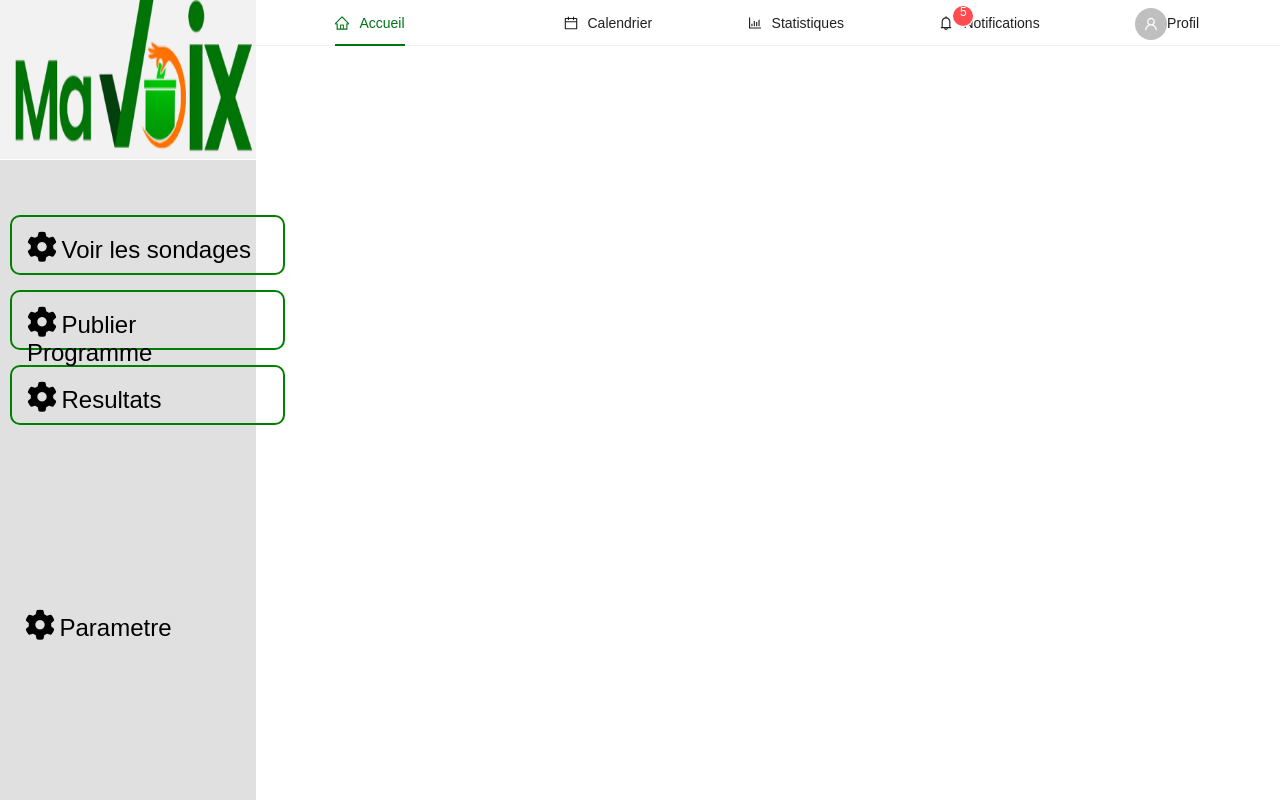
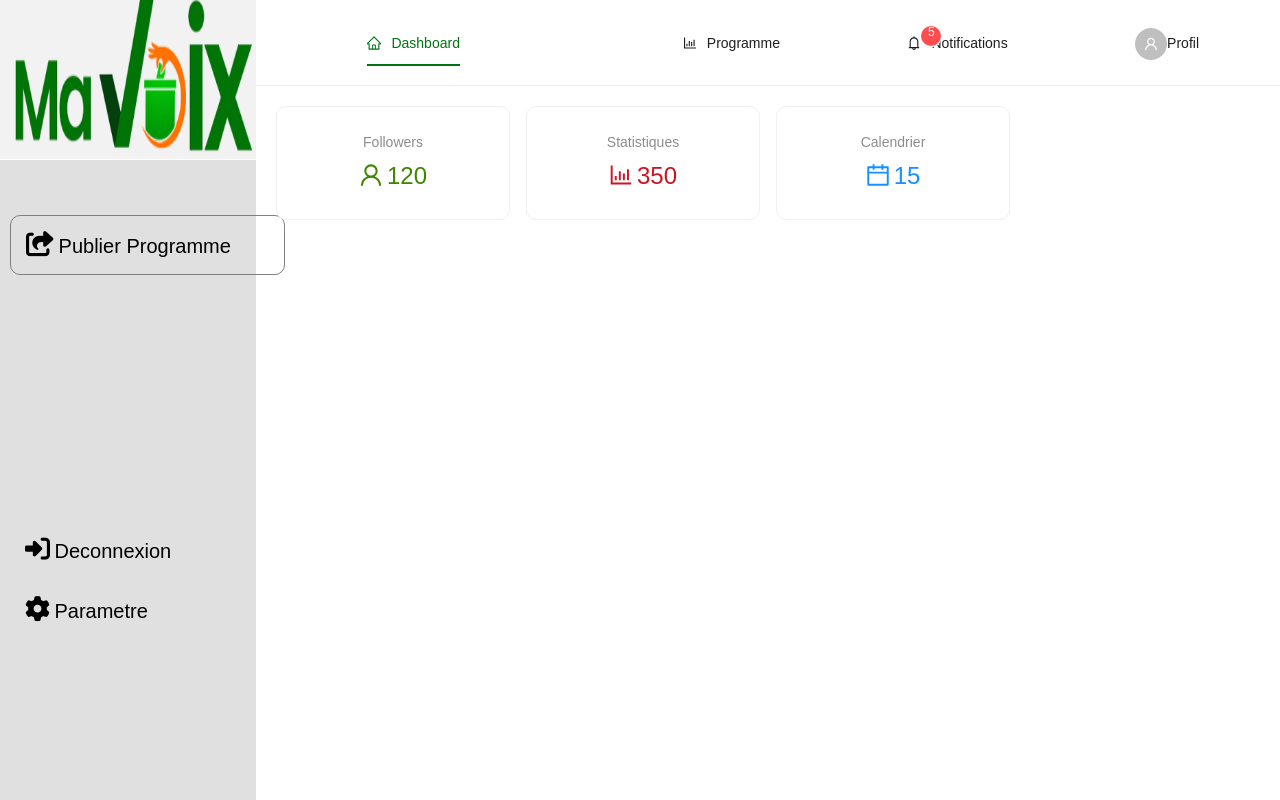
Before and after one commit to ALEXANDREGBAMELE/hackathon-ma-voix-frontend, a React (Vite) app: page /profil/candidat in a window 1280 px wide. Built offline with nearby package versions, Linux system fonts and the light colour scheme.

Commit message:
minidashbord

```diff
--- a/src/page/profilCandidat/ButtonActionProfilCandidat.jsx
+++ b/src/page/profilCandidat/ButtonActionProfilCandidat.jsx
@@ -34,29 +34,36 @@ function ButtonActionProfilCandidat() {
                     {/* ... Autres parties de votre composant ... */}
 
 
-                    <div className="card-button" style={{}} onClick={handleResultatsModalOpen}>
-                        {/* ... Bouton 2 ... */}
+                    {/* <div className="card-button" style={{}} onClick={handleResultatsModalOpen}>
+
                         <div className="card-button" style={{ marginTop: "15px" }}>
                             <div style={{ border: "solid 2px green", height: "60px", width: "275px", padding: "10px", borderRadius: "10px", padding: "15px" }}><i class="fa-solid fa-gear" style={{ fontSize: "30px" }}> </i> <span style={{ fontSize: "24px" }}> Voir les sondages</span> </div>
                         </div>
-                    </div>
+                    </div> */}
                     <div className="card-button" style={{}} onClick={handleParamettreModalOpen}>
                         {/* ... Bouton 3 ... */}
                         <div className="card-button" style={{ marginTop: "15px" }}>
-                            <div style={{ border: "solid 2px green", height: "60px", width: "275px", padding: "10px", borderRadius: "10px", padding: "15px" }}><i class="fa-solid fa-gear" style={{ fontSize: "30px" }}> </i> <span style={{ fontSize: "24px" }}> Publier Programme</span> </div>
+                            <div style={{ border: "solid 1px gray", height: "60px", width: "275px", padding: "10px", borderRadius: "10px", padding: "15px" }}><i class="fa-solid fa-share-from-square" style={{ fontSize: "25px" }}> </i> <span style={{ fontSize: "20px" }}> Publier Programme</span> </div>
                         </div>
                     </div>
-                    <div className="card-button" style={{}} onClick={handleProgrammeModalOpen}>
-                        {/* ... Bouton 4 ... */}
+                    {/* <div className="card-button" style={{}} onClick={handleProgrammeModalOpen}>
+
                         <div className="card-button" style={{ marginTop: "15px" }}>
                             <div style={{ border: "solid 2px green", height: "60px", width: "275px", padding: "10px", borderRadius: "10px", padding: "15px" }}><i class="fa-solid fa-gear" style={{ fontSize: "30px" }}> </i> <span style={{ fontSize: "24px" }}> Resultats</span> </div>
+                        </div>
+                    </div> */}
+
+                    <div className="card-button" style={{}} onClick={handleResultatsModalOpen}>
+                        {/* ... Bouton 4 ... */}
+                        <div className="card-button" style={{ marginTop: "100%" }}>
+                            <div style={{ height: "60px", width: "275px", padding: "10px", borderRadius: "10px", padding: "15px" }}><i class="fa-solid fa-right-to-bracket" style={{ fontSize: "25px" }}> </i> <span style={{ fontSize: "20px" }}> Deconnexion</span> </div>
                         </div>
                     </div>
 
                     <div className="card-button" style={{}} onClick={handleResultatsModalOpen}>
                         {/* ... Bouton 4 ... */}
-                        <div className="card-button" style={{ marginTop: "170px" }}>
-                            <div style={{ height: "60px", width: "275px", padding: "10px", borderRadius: "10px", padding: "15px" }}><i class="fa-solid fa-gear" style={{ fontSize: "30px" }}> </i> <span style={{ fontSize: "24px" }}> Parametre</span> </div>
+                        <div className="card-button" style={{ marginTop: "0px" }}>
+                            <div style={{ height: "60px", width: "275px", padding: "10px", borderRadius: "10px", padding: "15px" }}><i class="fa-solid fa-gear" style={{ fontSize: "25px" }}> </i> <span style={{ fontSize: "20px" }}> Parametre</span> </div>
                         </div>
                     </div>
 
--- a/src/page/profilCandidat/MiniDashBoard.jsx
+++ b/src/page/profilCandidat/MiniDashBoard.jsx
@@ -1,50 +1,43 @@
 import React from "react";
-import { Row, Col, Card } from "antd";
-// import GraphTendance from "./GraphTendance";
-
-// const chartData = {
-//     labels: ["Jan", "Feb", "Mar", "Apr", "May"],
-//     datasets: [
-//       {
-//         label: "Votes",
-//         data: [50, 60, 70, 80, 90],
-//         fill: false,
-//         borderColor: "rgba(75, 192, 192, 1)",
-//       },
-//     ],
-//   };
+import { Card, Row, Col, Statistic } from "antd";
+import { UserOutlined, BarChartOutlined, CalendarOutlined, FileTextOutlined } from "@ant-design/icons";
 
 const Dashboard = () => {
-
-
   return (
-    <>
-    <div className="dashboard" style={{ textAlign: "center" ,marginTop:"10px", padding:"1rem"}}>
-      <h2 style={{marginBottom:"10px"}}>Tableau de Bord des Statistiques</h2>
-      <Row gutter={[16, 16]} justify="center">
-        <Col xs={24} sm={12} md={8}>
-          <Card title="Total des Votes" bordered={false} size="small">
-            {/* Affichez ici les statistiques du total des votes */}
+    <div style={{ padding: "20px", justifyContent:"center" , textAlign:"center"}}>
+      <Row gutter={16}>
+        <Col span={6}>
+          <Card>
+            <Statistic
+              title="Followers"
+              value={120}
+              prefix={<UserOutlined />}
+              valueStyle={{ color: "#3f8600" }}
+            />
           </Card>
         </Col>
-        <Col xs={24} sm={12} md={8}>
-          <Card title="Votes par Candidat" bordered={false} size="small">
-            {/* Affichez ici les statistiques des votes par candidat */}
+        <Col span={6}>
+          <Card>
+            <Statistic
+              title="Statistiques"
+              value={350}
+              prefix={<BarChartOutlined />}
+              valueStyle={{ color: "#cf1322" }}
+            />
           </Card>
         </Col>
-        <Col xs={24} sm={12} md={8}>
-          <Card title="Participation par Commune" bordered={false} size="small">
-            {/* Affichez ici les statistiques de la participation par commune */}
+        <Col span={6}>
+          <Card>
+            <Statistic
+              title="Calendrier"
+              value={15}
+              prefix={<CalendarOutlined />}
+              valueStyle={{ color: "#1890ff" }}
+            />
           </Card>
         </Col>
       </Row>
     </div>
-    <div>
-      {/* ... Autres éléments du tableau de bord ... */}
-      {/* <GraphTendance chartData={chartData} /> */}
-      {/* ... Autres éléments du tableau de bord ... */}
-    </div>
-    </>
   );
 };
 
--- a/src/page/profilCandidat/NavBarProfilCandidat.jsx
+++ b/src/page/profilCandidat/NavBarProfilCandidat.jsx
@@ -22,15 +22,12 @@ const NavbarProfilCandidat = () => {
 
     return (
         <>
-            <Menu mode="horizontal" theme="light" defaultSelectedKeys={["1"]} style={{ display: "flex", justifyContent: "space-between", paddingRight: "65px" }}>
+            <Menu mode="horizontal" theme="light" defaultSelectedKeys={["1"]} style={{ display: "flex", justifyContent: "space-between", paddingRight: "65px", paddingBottom:"20px",paddingTop:"20px" }}>
                 <Menu.Item key="1" icon={<HomeOutlined />}>
-                    Accueil
-                </Menu.Item>
-                <Menu.Item key="2" icon={<CalendarOutlined />}>
-                    Calendrier
+                    Dashboard
                 </Menu.Item>
                 <Menu.Item key="3" icon={<BarChartOutlined />}>
-                    Statistiques
+                    Programme
                 </Menu.Item>
                 <Menu.Item key="4" onClick={handleNotificationModalOpen} icon={<Badge count={5} offset={[10, 0]} overflowCount={99}><BellOutlined /></Badge>}>
                     Notifications
--- a/src/page/profilCandidat/ProfilCandidat.jsx
+++ b/src/page/profilCandidat/ProfilCandidat.jsx
@@ -1,21 +1,39 @@
+
 import React, { useState } from "react";
 import SideBarProfilCandidat from "./SideBarProfilCandidat";
 import NavbarProfilCandidat from "./NavBarProfilCandidat";
-// import TrendChart from "./GraphTendance";
-
+import Dashboard from "./MiniDashBoard";
+import NotificationCandidat from "./NotificationCandidat";
 function ProfilCandidat() {
 
 
+
+  const [currentPage, setCurrentPage] = useState("dashboard"); // Utilisez un état pour suivre la page actuelle
+
+  const renderPage = () => {
+    switch (currentPage) {
+      case "dashboard":
+        return <Dashboard />;
+      case "programme":
+        return <Programme />;
+      case "notification":
+        return <NotificationCandidat />;
+      default:
+        return null;
+    }
+  };
+
   return (
     <>
-            <div style={{ display: "flex", }}>
-                <div className="side-bar" style={{backgroundColor:"#e0e0e0", width:"20%"}}>
+      <div style={{ display: "flex" }}>
+        <div className="side-bar" style={{ backgroundColor: "#e0e0e0", width: "20%" }}>
           <SideBarProfilCandidat />
         </div>
-                <div className="right-container" style={{backgroundColor:"", width:"80%" }}>
+        <div className="right-container" style={{ backgroundColor: "", width: "80%" }}>
           <div className="navbar">
-                        <NavbarProfilCandidat />
+            <NavbarProfilCandidat setCurrentPage={setCurrentPage} />
           </div>
+          <div>{renderPage()}</div> {/* Affiche la page en fonction de l'état */}
         </div>
       </div>
     </>
```
Also changed, not shown: src/page/profilCandidat/GraphTendance.jsx (deleted, +0 -21 lines), src/page/profilCandidat/InfoUserCard.jsx (deleted, +0 -38 lines), src/page/profilCandidat/Programme.jsx (added, +14 -0 lines). Lines whose indentation alone changed are shown as unchanged.
